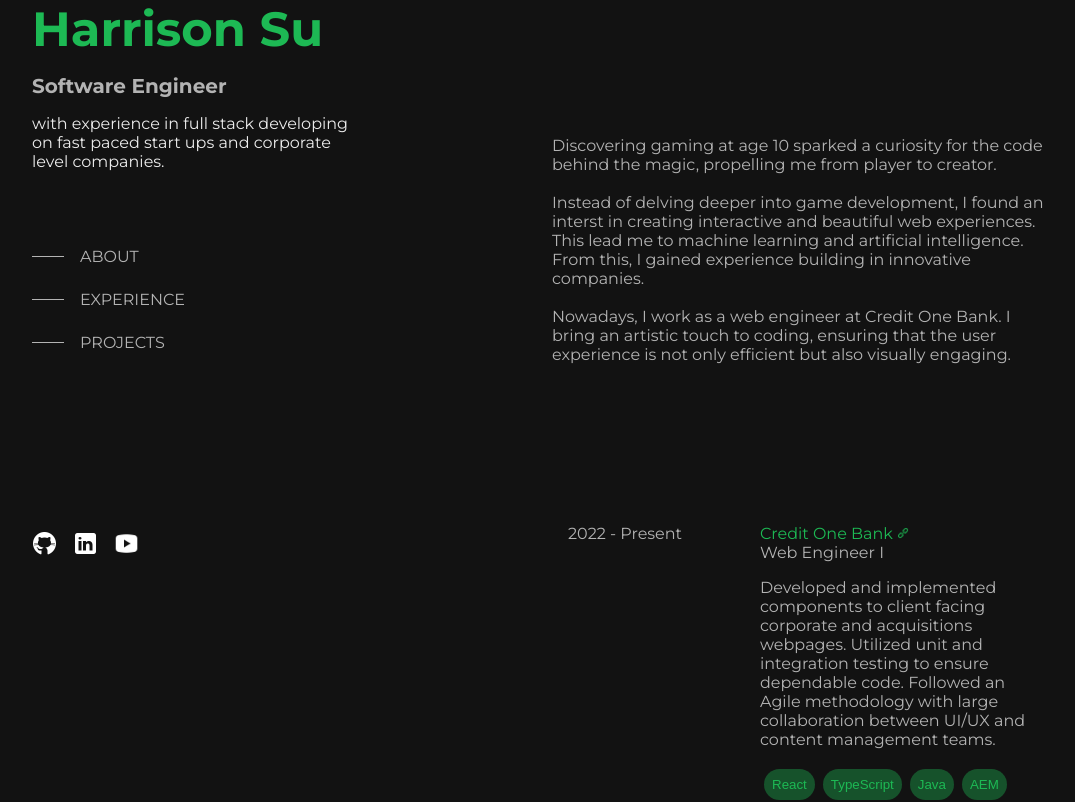
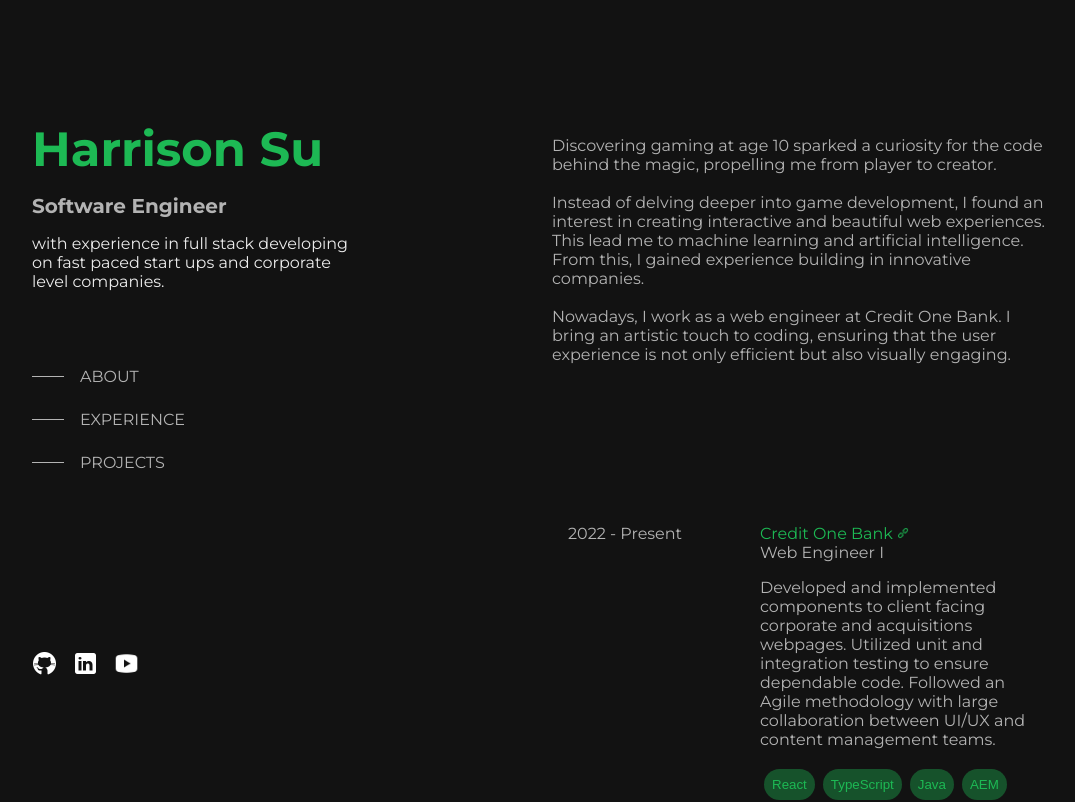
Before and after one commit to hrrsnsu/portfolio-v2, a Next.js app: page / in a window 1280 px wide. Shown: the top 802 px of the page, without its empty margins (96-1171 px from the left). Built offline with nearby package versions, Linux system fonts and the light colour scheme.

Commit message:
new tab on link, padding

```diff
--- a/src/app/components/atoms/Icon/Icon.tsx
+++ b/src/app/components/atoms/Icon/Icon.tsx
@@ -11,7 +11,8 @@ type Props = {
 };
 
 const Icon = (props: Props) => {
-  return (<Link href={props.href}>
+  return (
+    <Link href={props.href} target="_blank">
       <Image
         className="Icon"
         src={props.src}
@@ -19,7 +20,8 @@ const Icon = (props: Props) => {
         width={props.size === "small" ? 12.5 : 25}
         height={props.size === "small" ? 12.5 : 25}
       />
-  </Link>);
+    </Link>
+  );
 };
 
 export default Icon;
--- a/src/app/components/molecules/AboutUs/AboutUs.css
+++ b/src/app/components/molecules/AboutUs/AboutUs.css
@@ -2,6 +2,8 @@
     display: flex;
     flex-direction: column;
     justify-content: space-between;
+    padding-top: 15vh;
+    padding-bottom: 15vh;
     height: 70vh;
     width: 50%;
     position: sticky;
--- a/src/app/components/molecules/Project/Project.tsx
+++ b/src/app/components/molecules/Project/Project.tsx
@@ -22,7 +22,7 @@ const Project = (props: Props) => {
       <div className="Project__contentContainer">
         <div>
           <div className="Project__header">
-            <a>{props.header}</a>
+            <a href={props.href} target="_blank">{props.header}</a>
             <Icon
               src={linkIcon}
               alt="link icon"
--- a/src/app/components/molecules/ScrollView/ScrollView.tsx
+++ b/src/app/components/molecules/ScrollView/ScrollView.tsx
@@ -19,7 +19,7 @@ const ScrollView = (props: Props) => {
         magic, propelling me from player to creator.
         <br />
         <br />
-        Instead of delving deeper into game development, I found an interst in
+        Instead of delving deeper into game development, I found an interest in
         creating interactive and beautiful web experiences. This lead me to
         machine learning and artificial intelligence. From this, I gained
         experience building in innovative companies.
--- a/src/app/components/molecules/Timeline/Timeline.tsx
+++ b/src/app/components/molecules/Timeline/Timeline.tsx
@@ -20,7 +20,7 @@ const Timeline = (props: Props) => {
       <div className="Timeline__contentContainer">
         <div>
           <div className="Timeline__header">
-            <a>{props.header}</a>
+            <a href={props.href} target="_blank">{props.header}</a>
             <Icon
               src={linkIcon}
               alt="link icon"
```
Lines whose indentation alone changed are shown as unchanged.
